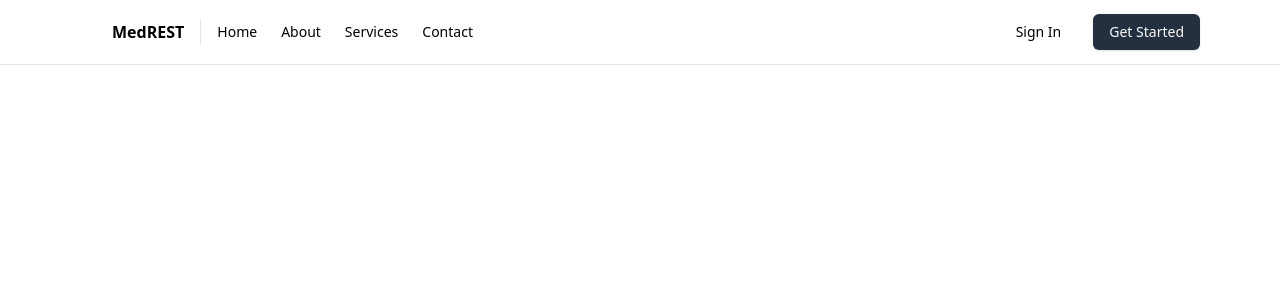
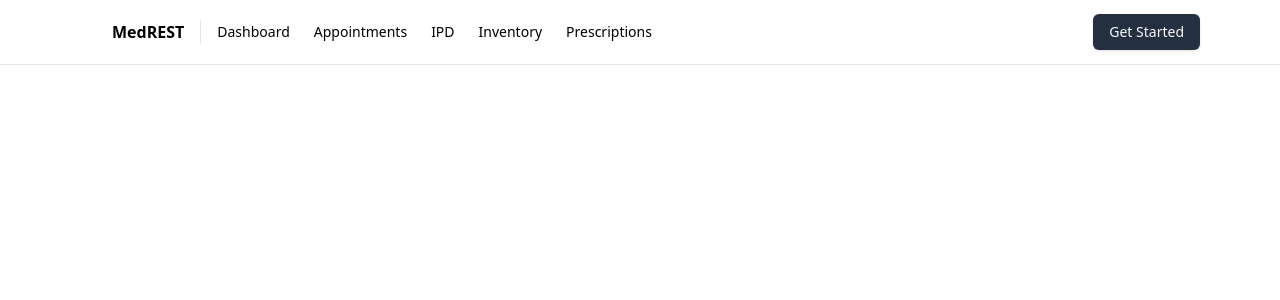
Before and after one commit to baltej223/medrest-old, a React (Vite) app: page / in a window 1280 px wide. Shown: the top 300 px of the page. Built offline with nearby package versions, Linux system fonts and the light colour scheme.

Commit message:
Imported logo and corrected navlinks

```diff
--- a/src/comps/Navbar.tsx
+++ b/src/comps/Navbar.tsx
@@ -14,10 +14,11 @@ import {
 import { Separator } from "@/components/ui/separator"
 
 const navItems = [
-  { name: "Home", href: "/" },
-  { name: "About", href: "/about" },
-  { name: "Services", href: "/services" },
-  { name: "Contact", href: "/contact" },
+  { name: "Dashboard", href: "/" },
+  { name: "Appointments", href: "/appointments" },
+  { name: "IPD", href: "/ipd" },
+  { name: "Inventory", href: "/inventory" },
+  { name: "Prescriptions", href: "/inventory" },
 ]
 
 export function Navbar() {
@@ -28,7 +29,8 @@ export function Navbar() {
       <div className="container flex h-16 items-center justify-between">
         <div className="flex items-center">
           <Link href="/" className="flex items-center space-x-2">
-            <span className="h-6 w-6 rounded-full bg-primary" />
+            <span className="h-6 w-6 rounded-full bg-primary">
+            </span>
             <span className="font-bold">MedREST</span>
           </Link>
           <Separator orientation="vertical" className="mx-4 h-6 hidden md:flex" />
@@ -45,9 +47,6 @@ export function Navbar() {
           </div>
         </div>
         <div className="flex items-center space-x-4">
-          <Button variant="ghost" className="hidden md:flex pri">
-            Sign In
-          </Button>
           <Button className="hidden md:flex secondary">Get Started</Button>
           <Sheet open={isOpen} onOpenChange={setIsOpen}>
             <SheetTrigger asChild>
@@ -73,9 +72,7 @@ export function Navbar() {
                     {item.name}
                   </Link>
                 ))}
-                <Link href="/signin" onClick={() => setIsOpen(false)} className="block px-2 py-1 text-lg">
-                  Sign In
-                </Link>
+
                 <Link href="/get-started" onClick={() => setIsOpen(false)} className="block px-2 py-1 text-lg">
                   Get Started
                 </Link>
```
Also changed, not shown: public/medRESTlogo.png (added).
